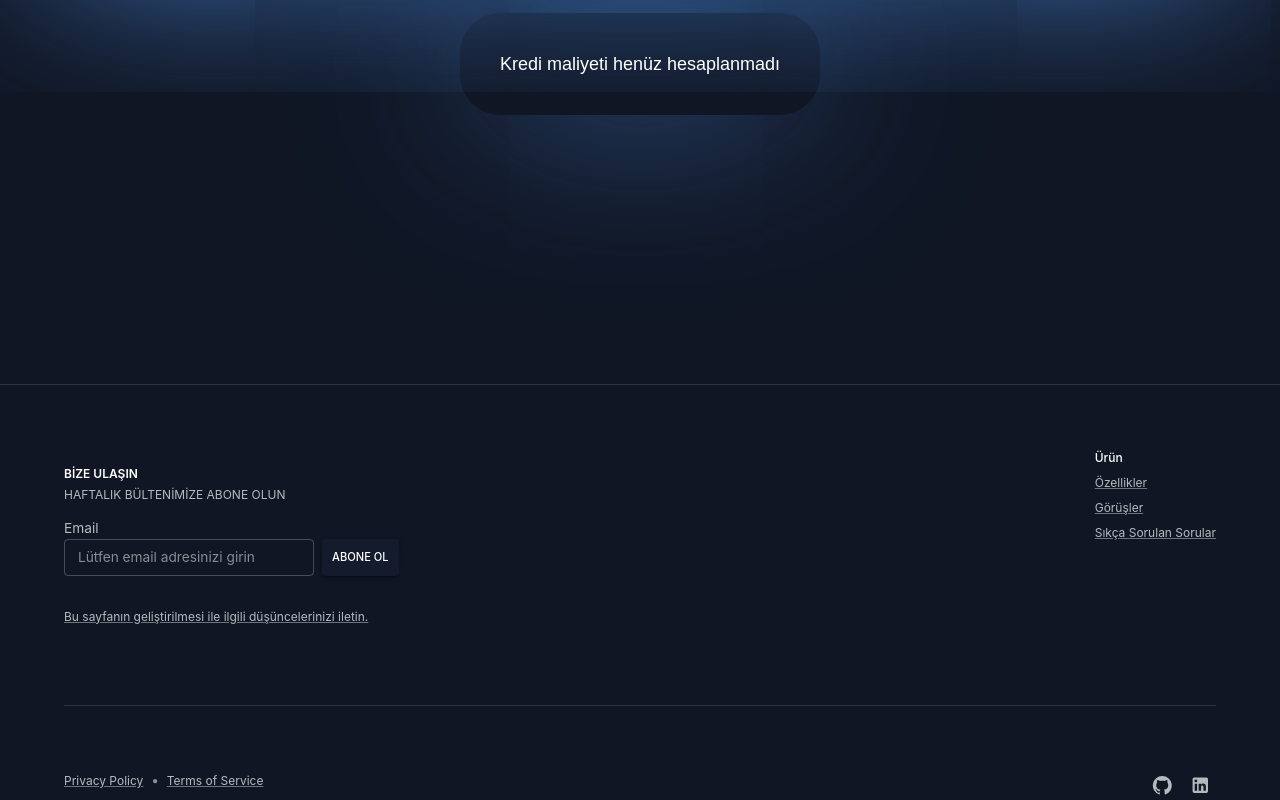
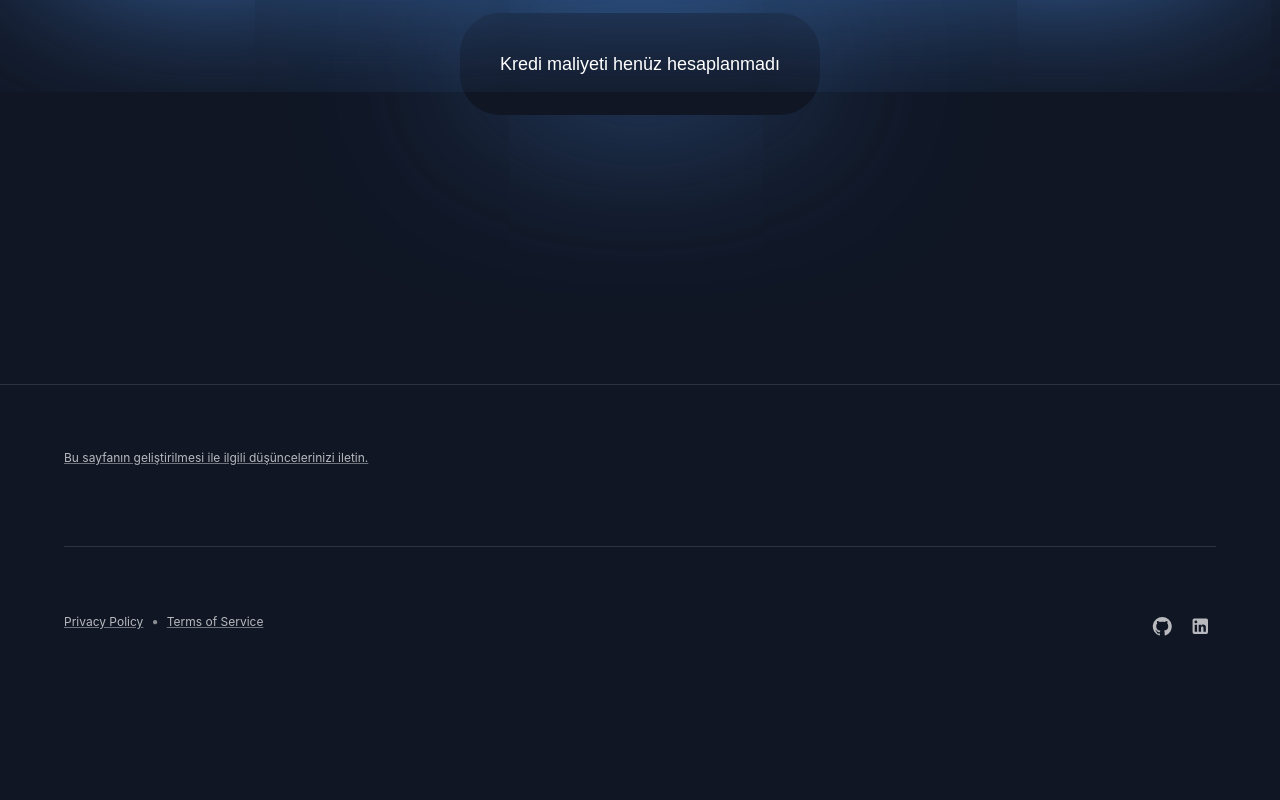
Before and after one commit to haticekatranciakgul/test.kredi-maliyeti-hesaplama, a React (Create React App) app: page / in a window 1280 px wide. Shown: the part 671-1471 px from the top of the page. After the commit the page ends 1313 px from the top, so only its background shows below. Built offline with nearby package versions, Linux system fonts and the light colour scheme.

Commit message:
Update footer

```diff
--- a/src/Components/Footer.js
+++ b/src/Components/Footer.js
@@ -83,71 +83,12 @@ export default function Footer() {
               minWidth: { xs: '100%', sm: '60%' },
             }}
           >
-            <Box sx={{ width: { xs: '100%', sm: '60%' } }}>
-
-              <Typography variant="body2" gutterBottom sx={{ fontWeight: 600, mt: 2 }}>
-                BİZE ULAŞIN
-              </Typography>
-              <Typography variant="body2" sx={{ color: 'text.secondary', mb: 2 }}>
-                HAFTALIK BÜLTENİMİZE ABONE OLUN
-              </Typography>
-              <InputLabel htmlFor="email-newsletter">Email</InputLabel>
-              <Stack direction="row" spacing={1} useFlexGap>
-                <TextField
-                  id="email-newsletter"
-                  hiddenLabel
-                  size="small"
-                  variant="outlined"
-                  fullWidth
-                  aria-label="Enter your email address"
-                  placeholder="Lütfen email adresinizi girin"
-                  value={email}
-                  onChange={(e) => setEmail(e.target.value)}
-                  sx={{ width: '250px' }}
-                />
-                <Button
-                  variant="contained"
-                  color="primary"
-                  size="small"
-                  sx={{ flexShrink: 0 }}
-                  onClick={handleSubscribe}
-                  disabled={loading}
-                >
-                  Abone Ol
-                </Button>
-              </Stack>
-
-
-            </Box>
-
             <Link color="text.secondary" variant="body2" target="_blank" href={`https://www.linkedin.com/in/h%C3%BCseyin-ba%C4%9Fr%C4%B1yan%C4%B1k-51bb6165/?originalSubdomain=tr`}>
               <Typography variant="body2" sx={{ color: 'text.secondary', mb: 2 }}>
                 Bu sayfanın geliştirilmesi ile ilgili düşüncelerinizi iletin.
               </Typography>
             </Link>
           </Box>
-          <Box
-            sx={{
-              display: { xs: 'none', sm: 'flex' },
-              flexDirection: 'column',
-              gap: 1,
-            }}
-          >
-            <Typography variant="body2" sx={{ fontWeight: 'medium' }}>
-              Ürün
-            </Typography>
-            <Link color="text.secondary" variant="body2" href="hakkinda">
-              Özellikler
-            </Link>
-            <Link color="text.secondary" variant="body2" href="/iletisim">
-              Görüşler
-            </Link>
-            <Link color="text.secondary" variant="body2" href={`/sss`}>
-              Sıkça Sorulan Sorular
-            </Link>
-          </Box>
-
-
         </Box>
         <Box
           sx={{
```
